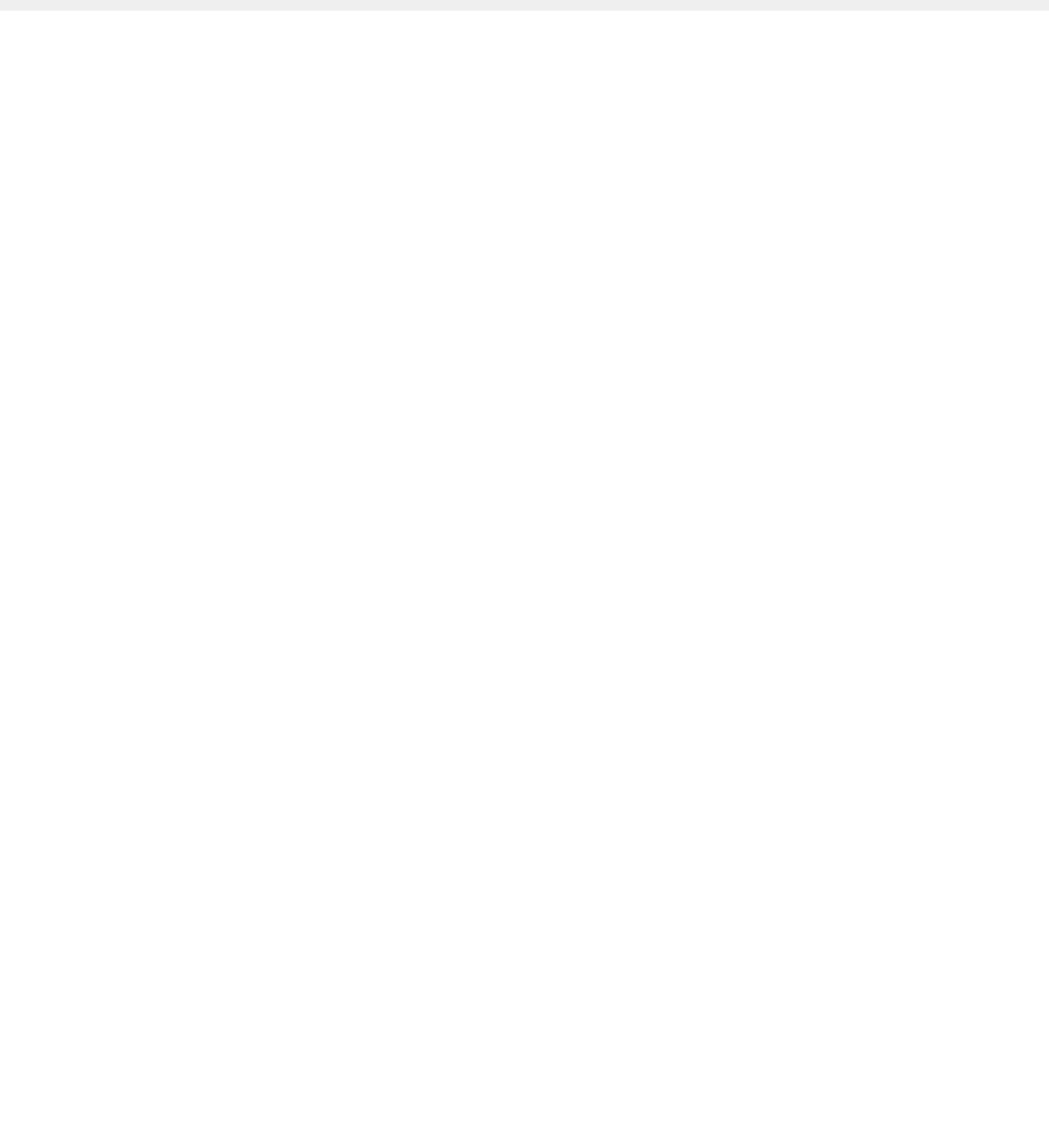
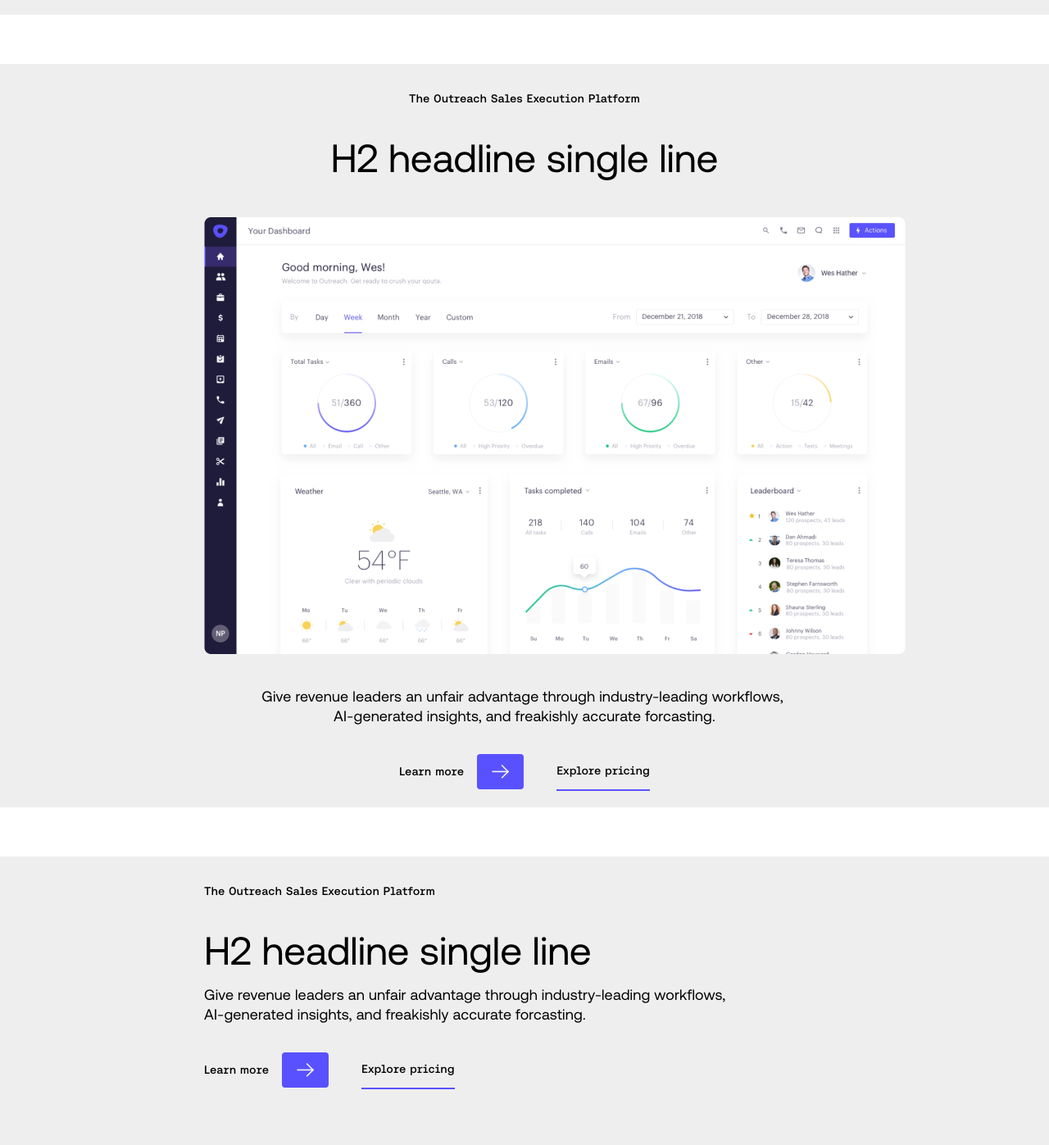
Before and after one commit to ErickRoo/pxpl, a Next.js app: page /components/Ttac in a window 1280 px wide. Shown: the part 949-2346 px from the top of the page at 82% size. Before the commit the page ends 1022 px from the top, so only its background shows below. Built offline with nearby package versions, Linux system fonts and the light colour scheme.

Commit message:
fix: set correct space for mobile version
fix: set headline as optional

fix: revert changes

fix: add headline-top variant

fix: add third placeholder

fix: add more components

fix: show tertiary button on mobile version

```diff
--- a/components/blocks/component_catalogue/component_catalogue.tsx
+++ b/components/blocks/component_catalogue/component_catalogue.tsx
@@ -12,6 +12,15 @@
       <Link href="/components/ContentStack">
         <p style={{ fontSize: 20, marginBottom: 20 }}>Content Stack</p>
       </Link>
+      <Link href="/components/PreFooter">
+        <p style={{ fontSize: 20, marginBottom: 20 }}>PreFooter</p>
+      </Link>
+      <Link href="/components/SideSide">
+        <p style={{ fontSize: 20, marginBottom: 20 }}>SideSide</p>
+      </Link>
+      <Link href="/components/Ttac">
+        <p style={{ fontSize: 20, marginBottom: 20 }}>Ttac</p>
+      </Link>
     </div>
   </div>
 )
--- a/components/blocks/ttac/ttac.module.scss
+++ b/components/blocks/ttac/ttac.module.scss
@@ -19,7 +19,7 @@
 }
 
 .oneColumnBody {
-  margin-bottom: 8rem;
+  padding: 0 2.4rem;
 
   > p {
     margin-bottom: 3.2rem;
@@ -33,18 +33,66 @@
     margin-bottom: 1.6rem;
   }
 
-  &__center {
+  > section > section {
+    padding: 1.6rem;
+  }
+
+  @screen md {
+    padding: 0;
+    white-space: break-spaces;
+  }
+
+  @screen lg {
+    > h2 {
+      font-size: 4.8rem;
+    }
+  }
+
+  @screen xl {
+    > h2 {
+      font-size: 7.2rem;
+    }
+  }
+
+}
+
+.oneColumnBody__center {
   text-align: center;
   > section {
     justify-content: center;
   }
 }
 
-  &__right {
+.oneColumnBody__right {
   text-align: right;
   > section {
     justify-content: right;
   }
+}
+
+.oneColumnBody__bottom {
+  > p:first-child {
+    margin-bottom: 3.2rem;
+
+    @screen xl {
+      margin-bottom: 4rem;
+    }
+  }
+}
+
+.oneColumnBodySpaces {
+  margin-bottom: 4.8rem;
+
+  @screen md {
+    margin-bottom: 6rem;
+  }
+
+  @screen lg {
+    margin-bottom: 7rem;
+  }
+
+  @screen xl {
+    margin-bottom: 8rem;
   }
 }
 
@@ -52,4 +100,16 @@
   img {
     margin: auto;
   }
+
+  &__headlineTop {
+    margin: 3.2rem 0;
+
+    @screen md {
+      margin-bottom: 4rem;
     }
+
+    @screen xl {
+      margin-bottom: 4.8rem;
+    }
+  }
+}
--- a/components/blocks/ttac/ttac.tsx
+++ b/components/blocks/ttac/ttac.tsx
@@ -1,20 +1,55 @@
 import React, { FunctionComponent } from 'react'
+import useWindowSize from 'styles/getBreakpointQuery'
+import getCurrentBreakpoint from 'utils/breakpoints/getCurrentBreakpoint'
 import OneColumnBody from 'components/generic/one-column-body/one-column-body'
+import TtacInterface from './ttac.interface'
 import styles from './ttac.module.scss'
-import TtacInterface from './ttac.interface'
 
 export const typename = 'Set_Replicator_BlockTtac'
 
-const TtacBlock:FunctionComponent<{ block: TtacInterface }> = ({ block }) => (
+const TtacBlock:FunctionComponent<{ block: TtacInterface }> = ({ block }) => {
+  const { alignment, variant } = block
+  const { width } = useWindowSize()
+  const currentBreakpoint = getCurrentBreakpoint(width)
+  const showTertiaryButton = ['normal', 'sm'].includes(currentBreakpoint?.position)
+
+  if (variant === 'headline-top') {
+    const oneColumnBodyBottomStyles = `${styles.oneColumnBody} ${styles.oneColumnBody__bottom}`
+    return (
       <div className={styles.root}>
         <section className={styles.wrapper}>
           <OneColumnBody
-        className={`${styles.oneColumnBody} ${block.alignment ? styles[`oneColumnBody__${block.alignment}`] : ''}`}
+            className={`${styles.oneColumnBody} ${alignment ? styles[`oneColumnBody__${alignment}`] : ''}`}
+            topTag={block.topTag}
+            headline={block.headline}
+            headlineLevel={2}
+          />
+          <div className={`${styles.wrapperImage} ${styles.wrapperImage__headlineTop}`}>
+            <img src={block.image?.src} alt="placeholderimage" />
+          </div>
+          <OneColumnBody
+            className={`${oneColumnBodyBottomStyles} ${alignment ? styles[`oneColumnBody__${alignment}`] : ''}`}
+            description={block.description}
+            primaryCta={block.primaryCta}
+            showTertiaryButton={showTertiaryButton}
+            secondaryCta={block.secondaryCta}
+          />
+        </section>
+      </div>
+    )
+  }
+
+  return (
+    <div className={styles.root}>
+      <section className={styles.wrapper}>
+        <OneColumnBody
+          className={`${styles.oneColumnBody} ${styles.oneColumnBodySpaces} ${alignment ? styles[`oneColumnBody__${alignment}`] : ''}`}
           topTag={block.topTag}
           headline={block.headline}
           headlineLevel={2}
           description={block.description}
           primaryCta={block.primaryCta}
+          showTertiaryButton={showTertiaryButton}
           secondaryCta={block.secondaryCta}
         />
         <div className={styles.wrapperImage}>
@@ -23,5 +58,6 @@
       </section>
     </div>
   )
+}
 
 export default TtacBlock
--- a/components/generic/one-column-body/one-column-body.interface.ts
+++ b/components/generic/one-column-body/one-column-body.interface.ts
@@ -1,8 +1,8 @@
 export interface OneColumnBodyInterface {
   className?: string;
   topTag?: string;
-  headline: string;
-  headlineLevel: number;
+  headline?: string;
+  headlineLevel?: number;
   description?: string;
   showTertiaryButton?: boolean;
   primaryCta?: {
--- a/components/generic/one-column-body/one-column-body.tsx
+++ b/components/generic/one-column-body/one-column-body.tsx
@@ -11,11 +11,13 @@
 }) => (
   <div className={`${styles.root} ${className}`}>
     {topTag && (
-    <p className="eyebrow mb-[2.4rem]">{topTag}</p>
+      <p className="eyebrow mb-[2.4rem]">{topTag}</p>
     )}
-    <Headline as={`h${headlineLevel}`} className={styles.heading}>{headline}</Headline>
+    {headline && (
+      <Headline as={`h${headlineLevel}`} className={styles.heading}>{headline}</Headline>
+    )}
     {description && (
-    <p className={`${styles.description} typo-body`}>{description}</p>
+      <p className={`${styles.description} typo-body`}>{description}</p>
     )}
     <section className={styles.buttonsContainer}>
       {primaryCta && (
@@ -24,7 +26,7 @@
           : <ArrowButton text={primaryCta.ctaText} href={primaryCta.ctaLink} />
       )}
       {secondaryCta && (
-      <UnderlinedButton text={secondaryCta.ctaText} href={secondaryCta.ctaLink} underlineColor="passionBlue" />
+        <UnderlinedButton text={secondaryCta.ctaText} href={secondaryCta.ctaLink} underlineColor="passionBlue" />
       )}
     </section>
   </div>
--- a/pages/components/Ttac.tsx
+++ b/pages/components/Ttac.tsx
@@ -3,14 +3,13 @@
 import TtacInterface from 'components/blocks/ttac/ttac.interface'
 import PlaceholderImage from '../../assets/Ttac/placeholder.png'
 
-const placeholderTtacBlock = {
+const placeholderTtacABlock = {
   variant: 'normal',
   alignment: 'center',
   topTag: 'The Outreach Sales Execution Platform',
   headline: 'H2 headline single line',
-  description: `
-    Give revenue leaders an unfair advantage through industry-leading workflows, AI-generated insights, and freakishly accurate forcasting.
-  `,
+  description: `Give revenue leaders an unfair advantage through industry-leading workflows, \n${
+    'AI-generated insights, and freakishly accurate forcasting.'}`,
   primaryCta: {
     ctaText: 'Learn more',
     ctaLink: '#',
@@ -20,12 +19,52 @@
     ctaLink: '#',
   },
   image: PlaceholderImage,
-} as unknown as TtacInterface
+} as TtacInterface
+
+const placeholderTtacBBlock = {
+  variant: 'headline-top',
+  alignment: 'center',
+  topTag: 'The Outreach Sales Execution Platform',
+  headline: 'H2 headline single line',
+  description: `Give revenue leaders an unfair advantage through industry-leading workflows, \n${
+    'AI-generated insights, and freakishly accurate forcasting.'}`,
+  primaryCta: {
+    ctaText: 'Learn more',
+    ctaLink: '#',
+  },
+  secondaryCta: {
+    ctaText: 'Explore pricing',
+    ctaLink: '#',
+  },
+  image: PlaceholderImage,
+} as TtacInterface
+
+const placeholderTtacCBlock = {
+  variant: 'normal',
+  alignment: 'left',
+  topTag: 'The Outreach Sales Execution Platform',
+  headline: 'H2 headline single line',
+  description: `Give revenue leaders an unfair advantage through industry-leading workflows, \n${
+    'AI-generated insights, and freakishly accurate forcasting.'}`,
+  primaryCta: {
+    ctaText: 'Learn more',
+    ctaLink: '#',
+  },
+  secondaryCta: {
+    ctaText: 'Explore pricing',
+    ctaLink: '#',
+  },
+  image: PlaceholderImage,
+} as TtacInterface
 
 const PreFooter: FC = () => (
   <div style={{ backgroundColor: '#eee' }}>
     <div style={{ padding: '3rem', backgroundColor: '#fff' }} />
-    <Ttac block={placeholderTtacBlock} />
+    <Ttac block={placeholderTtacABlock} />
+    <div style={{ padding: '3rem', backgroundColor: '#fff' }} />
+    <Ttac block={placeholderTtacBBlock} />
+    <div style={{ padding: '3rem', backgroundColor: '#fff' }} />
+    <Ttac block={placeholderTtacCBlock} />
     <div style={{ padding: '3rem', backgroundColor: '#fff' }} />
   </div>
 )
```
Lines whose indentation alone changed are shown as unchanged.
